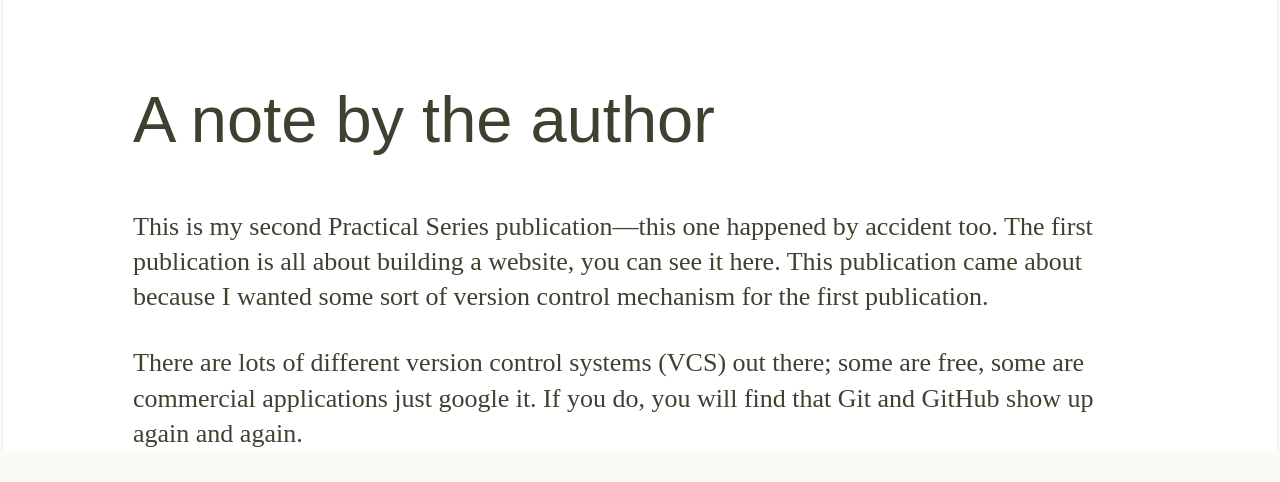
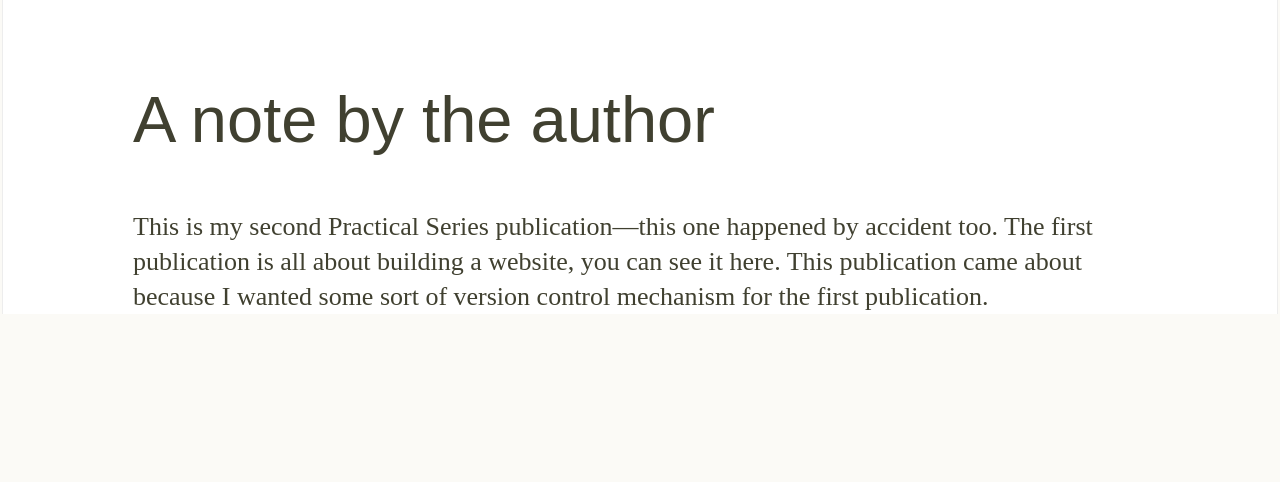
Before and after one commit to scott-feier/lab-01-website, a plain HTML site: page index.html in a window 1280 px wide. Shown: the part 1069-1551 px from the top of the page. After the commit the page ends 1414 px from the top, so only its background shows below. Drawn offline with Linux system fonts and the light colour scheme.

Commit message:
index.html proof reading correction

```diff
--- a/index.html
+++ b/index.html
@@ -18,7 +18,5 @@
 
 <p>This is my second Practical Series publication—this one happened by accident too. The first publication is all about building a website, you can see it here. This publication came about because I wanted some sort of version control mechanism for the first publication.</p>
 
-<p>There are lots of different version control systems (VCS) out there; some are free, some are commercial applications just google it. If you do, you will find that Git and GitHub show up again and again.</p>
-
 </body>
 </html>
```
